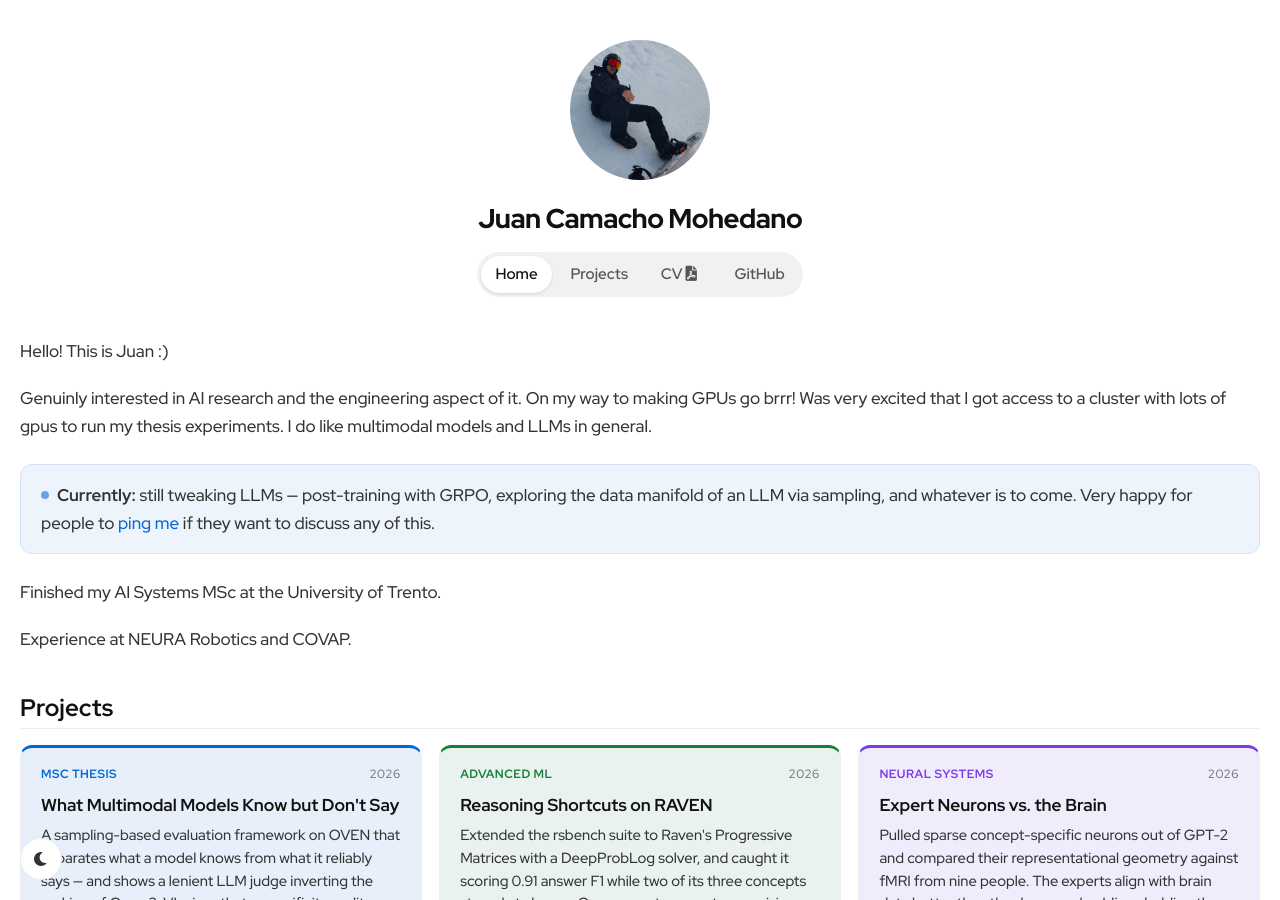
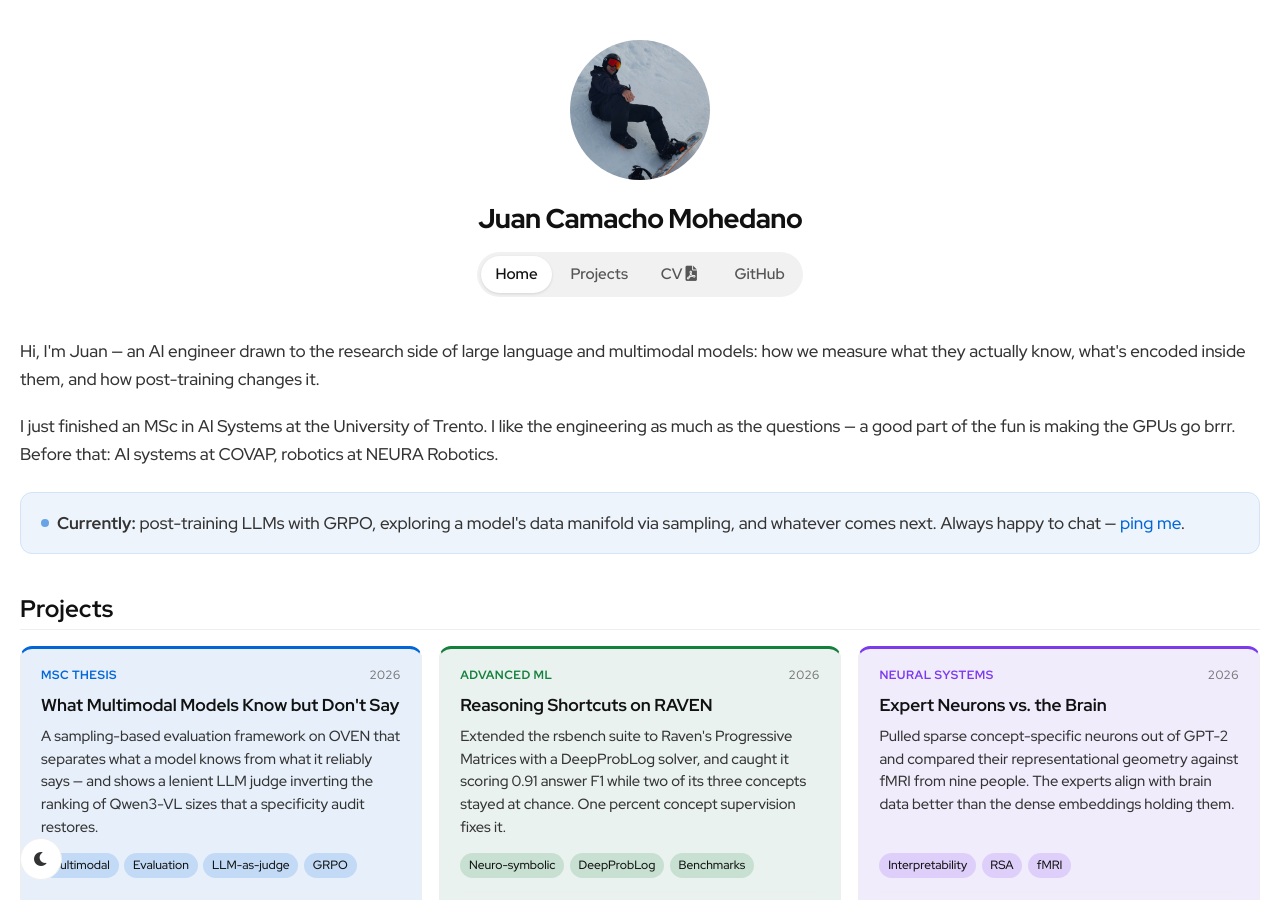
Before and after one commit to jucamohedano/jucamohedano.github.io, a Jekyll site: the page built from index.md, in a window 1280 px wide and 900 px high. Built offline with Jekyll 4.4.1, drawn with Linux system fonts in a browser that asks for light colours.

Commit message:
Rewrite homepage intro: lead with what I actually work on
Co-Authored-By: Claude Fable 5 <noreply@anthropic.com>

```diff
--- a/index.md
+++ b/index.md
@@ -4,23 +4,18 @@ layout: default
 
 <section class="bio">
     <p>
-        Hello! This is Juan :)
+        Hi, I'm Juan — an AI engineer drawn to the research side of large language
+        and multimodal models: how we measure what they actually know, what's
+        encoded inside them, and how post-training changes it.
     </p>
     <p>
-        Genuinly interested in AI research and the engineering aspect of it.
-        On my way to making GPUs go brrr!
-        Was very excited that I got access to a cluster with lots of gpus to run my thesis experiments.
-        I do like multimodal models and LLMs in general.
+        I just finished an MSc in AI Systems at the University of Trento. I like the
+        engineering as much as the questions — a good part of the fun is making the
+        GPUs go brrr. Before that: AI systems at COVAP, robotics at NEURA Robotics.
     </p>
     <div class="now-box">
-        <p><span class="pulse-dot" aria-hidden="true"></span><strong>Currently:</strong> still tweaking LLMs — post-training with GRPO, exploring the data manifold of an LLM via sampling, and whatever is to come. Very happy for people to <a href="mailto:{{ site.email }}">ping me</a> if they want to discuss any of this.</p>
+        <p><span class="pulse-dot" aria-hidden="true"></span><strong>Currently:</strong> post-training LLMs with GRPO, exploring a model's data manifold via sampling, and whatever comes next. Always happy to chat — <a href="mailto:{{ site.email }}">ping me</a>.</p>
     </div>
-    <p>
-        Finished my AI Systems MSc at the University of Trento.
-    </p>
-    <p>
-        Experience at NEURA Robotics and COVAP.
-    </p>
 </section>
 
 {% comment %}
```
